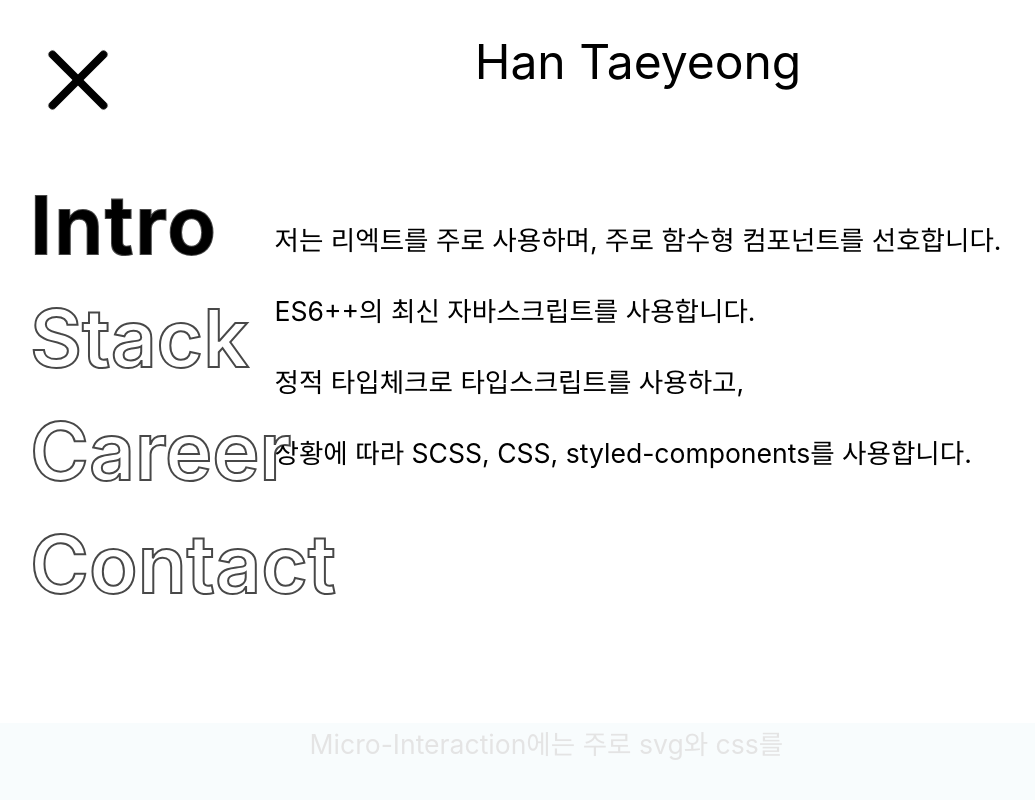
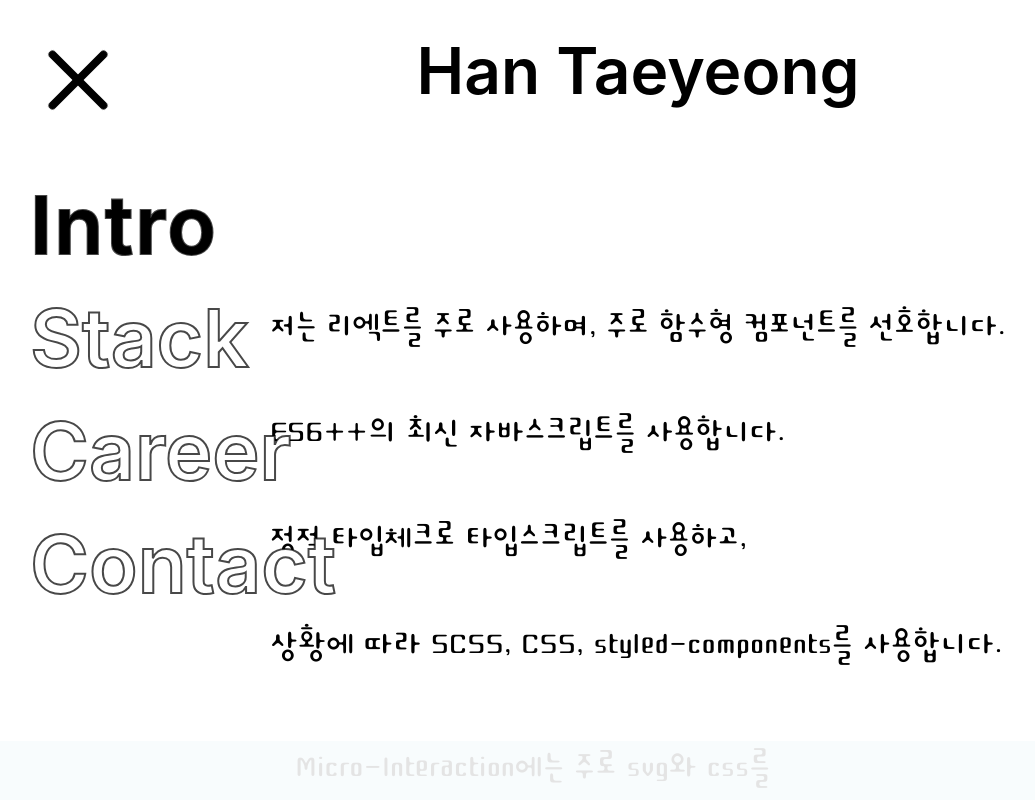
Before and after one commit to HanTaeyeong/portfolio, a React (Create React App) app: page /stack in a window 1280 px wide. Shown: the top 800 px of the page, without its empty margins (2-1037 px from the left). Built offline with nearby package versions, Linux system fonts and the light colour scheme.

Commit message:
start of portfolio today

```diff
--- a/src/App.css
+++ b/src/App.css
@@ -1,3 +1,8 @@
+@font-face{
+font-family: cutefont;
+src:url('./fonts/CuteFont-Regular.ttf')
+}
+
 .App {
   text-align: center;
 display: flex;
--- a/src/App.tsx
+++ b/src/App.tsx
@@ -10,9 +10,11 @@ import { BrowserRouter } from "react-router-dom";
 
 const Header = styled.div`
   width: 100%;
-  font-size: 3rem;
+  font-size: 4rem;
   display:block;
   margin: 2rem;
+  font-weight:600;
+
 `;
 
 function App() {
--- a/src/components/Letters/FadeInLetters.tsx
+++ b/src/components/Letters/FadeInLetters.tsx
@@ -7,15 +7,16 @@ type LetterWrapperProps = {
 
 const LetterWrapper = styled.div<LetterWrapperProps>`
 
+font-family:cutefont;
 width:100vw;
 height:75vh;
-font-size:1.66rem;
+font-size:2.66rem;
 text-align:center;
 opacity:0.1;
 transition:0.66s;
 
 @media (max-width:1024px){
-    font-size:1.33rem;
+    font-size:2rem;
 
 width:80vw;
 margin-left:5vw;
```
Also changed, not shown: src/fonts/CuteFont-Regular.ttf (added), src/fonts/OFL.txt (added), 1 other file (tests, documents, lock files or other folders).
